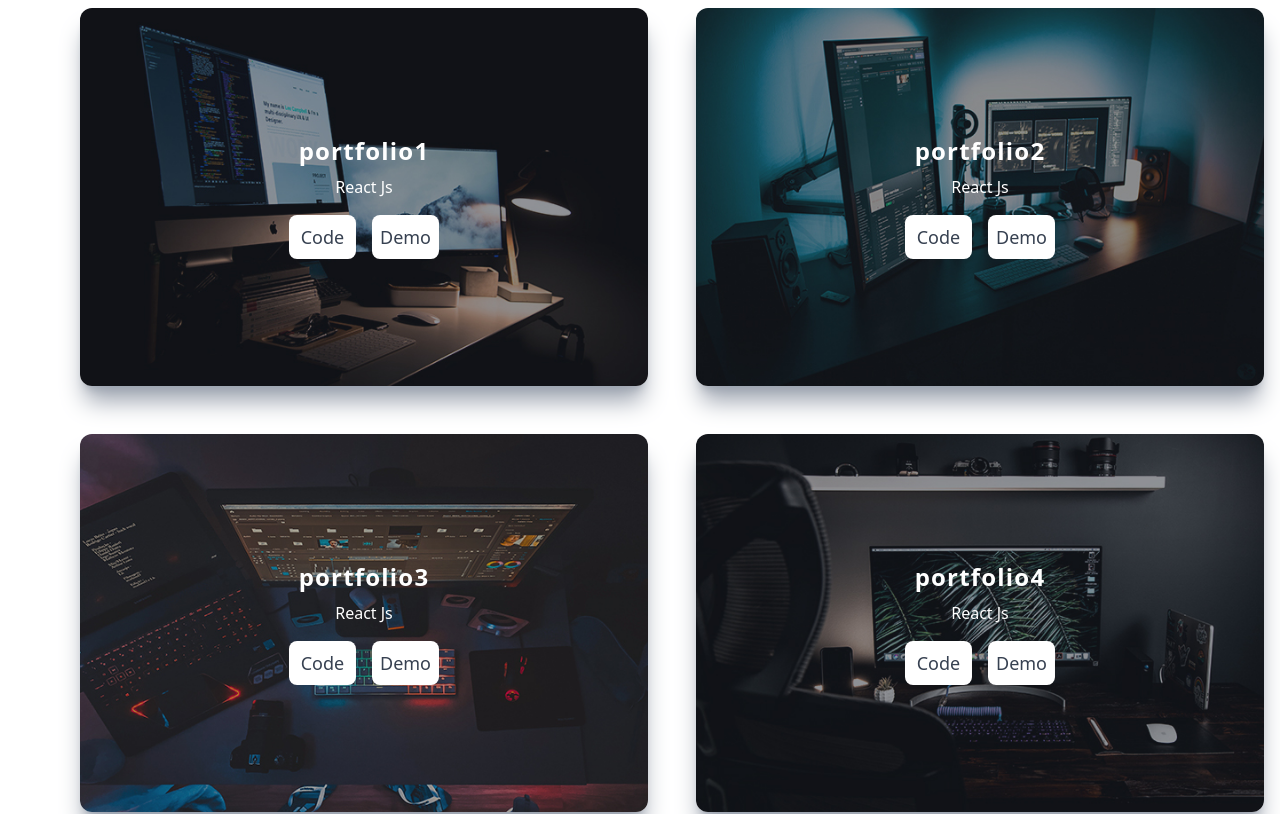
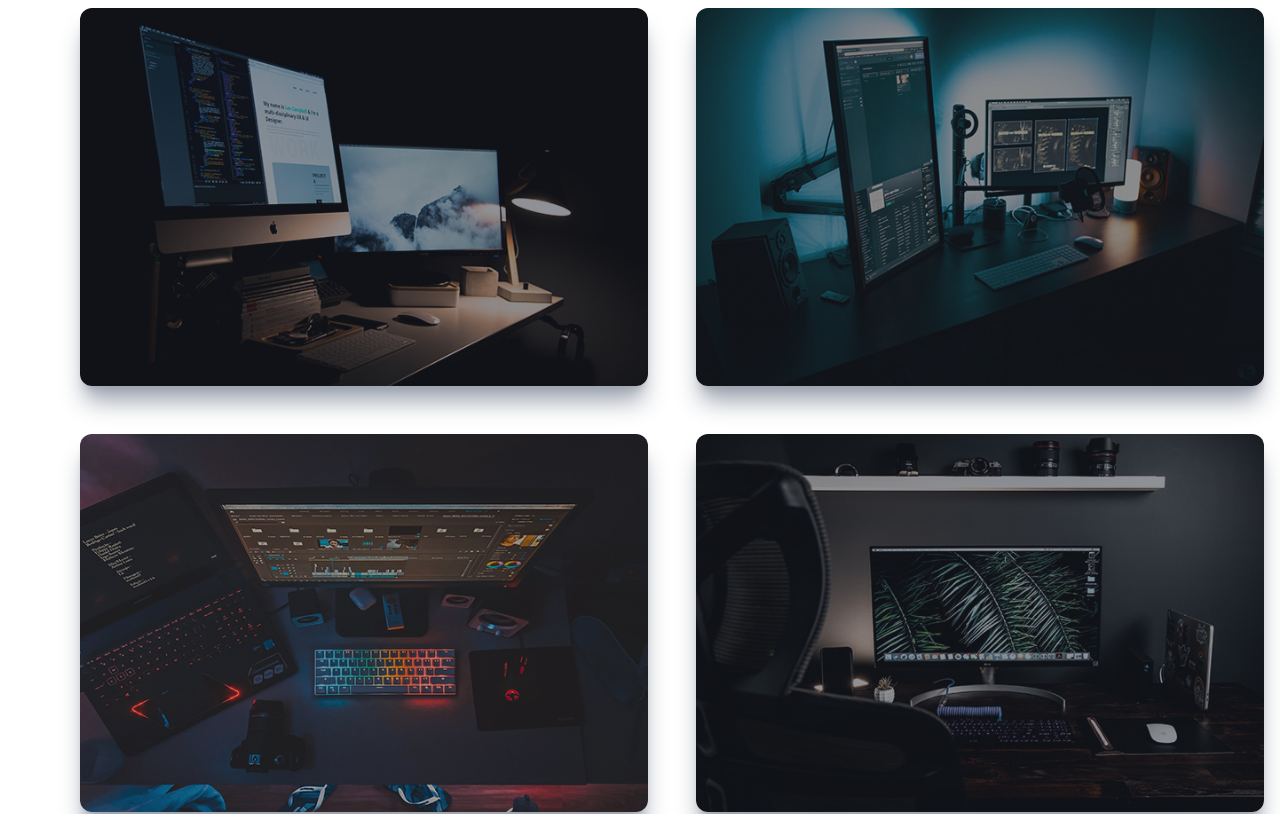
Before and after one commit to ShawnBrownmean/Portfolio-old, a React (Vite) app: page / in a window 1280 px wide. Shown: the part 1260-2074 px from the top of the page. Built offline with nearby package versions, Linux system fonts and the light colour scheme.

Commit message:
Update ProjectItem.jsx

```diff
--- a/src/components/ProjectItem.jsx
+++ b/src/components/ProjectItem.jsx
@@ -1,21 +1,21 @@
-import React from 'react'
+import React from 'react';
 
-function ProjectItem({img, title}) {
+function ProjectItem({ img, title }) {
   return (
     <div className='relative flex items-center justify-center h-auto w-full shadow-xl shadow-gray-400 rounded-xl group hover:bg-gradient-to-r from-gray-200 to-[#043797]'>
-        <img src={img} alt="/" className='rounded-xl group-hover:opacity-10'/>
-        <div className='hiden group-hover:block absolute top-[50%] left-[50%] translate-x-[-50%] translate-y-[-50%]'>
-            <h3 className='text-2xl font-bold text-white tracking-wider text-center'>
-                {title}
-            </h3>
-            <p className='pb-4 pt-2 text-white text-center'>React Js</p>
-            <div class="grid grid-cols-2 gap-4">
-                <a href='Code' class="text-center p-2 rounded-lg bg-white text-gray-700 font-blod cursor-pointer text-lg">Code</a>
-                <a href='Demo' class="text-center p-2 rounded-lg bg-white text-gray-700 font-blod cursor-pointer text-lg">Demo</a>
-          </div>
+      <img src={img} alt="/" className='rounded-xl group-hover:opacity-10' />
+      <div className='hidden group-hover:block absolute top-[50%] left-[50%] -translate-x-1/2 -translate-y-1/2'>
+        <h3 className='text-2xl font-bold text-white tracking-wider text-center'>
+          {title}
+        </h3>
+        <p className='pb-4 pt-2 text-white text-center'>React Js</p>
+        <div className="grid grid-cols-2 gap-4">
+          <a href='/' className="text-center p-2 rounded-lg bg-white text-gray-700 font-bold cursor-pointer text-lg">Code</a>
+          <a href='/' className="text-center p-2 rounded-lg bg-white text-gray-700 font-bold cursor-pointer text-lg">Demo</a>
         </div>
+      </div>
     </div>
-  )
+  );
 }
 
 export default ProjectItem;
```
